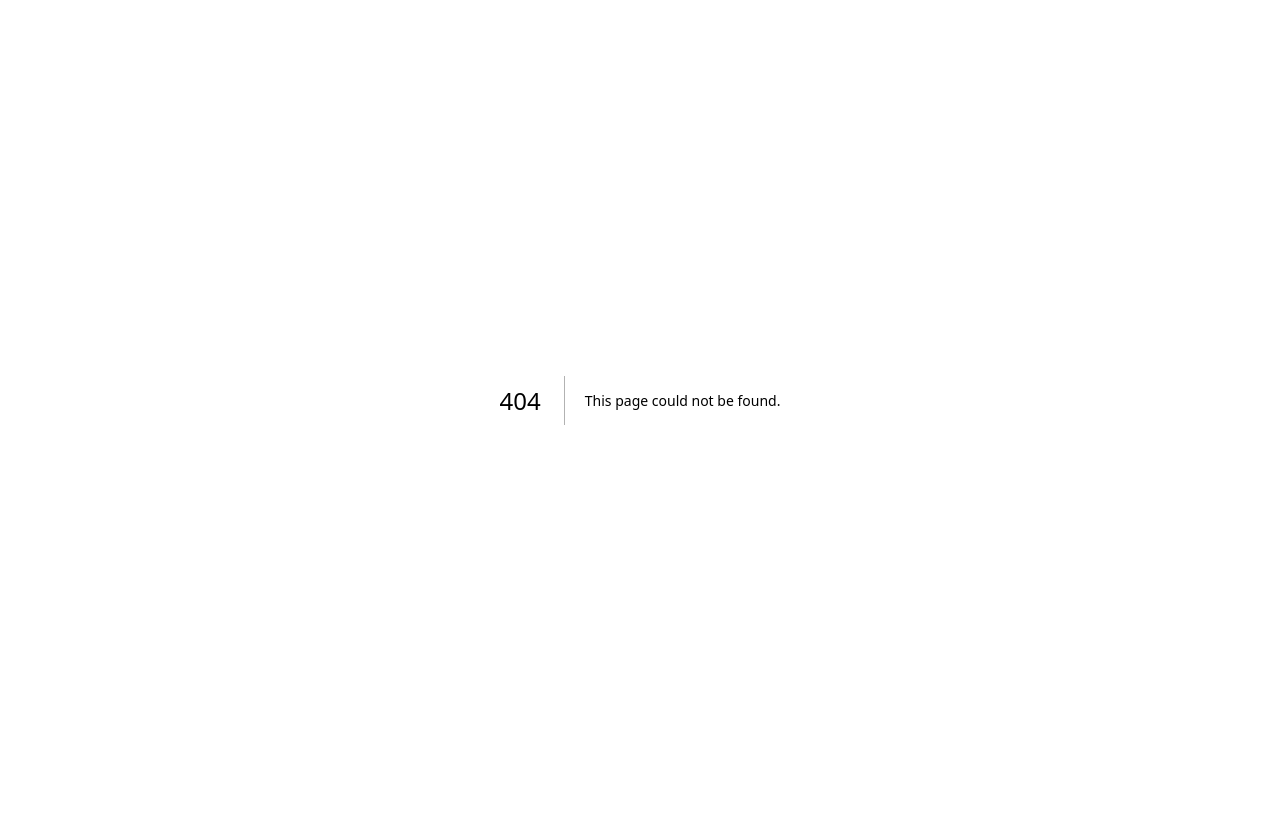
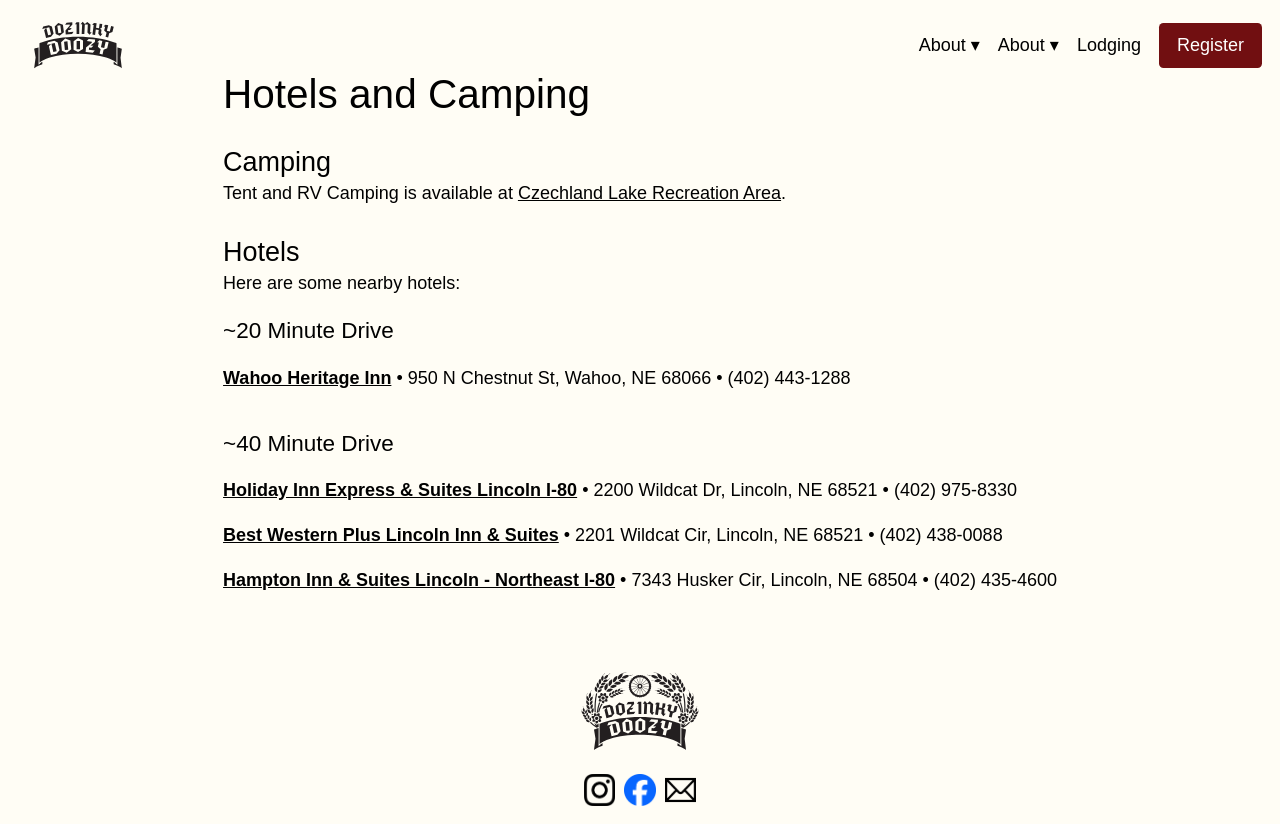
Before and after one commit to tblue1994/dozinky-doozy-website, a Next.js app: page /community-faq in a window 1280 px wide. Before the commit this address had no page. Before the commit the page ends 800 px from the top, so only its background shows below. Built offline with nearby package versions, Linux system fonts and the light colour scheme; a web font is replaced by a local one.

Commit message:
feat: add new event pages

```diff
--- /dev/null
+++ b/src/app/(details)/community-faq/page.tsx
@@ -0,0 +1,78 @@
+import { LodgingItem } from "@/app/components/LodgingItem";
+import { headerText } from "@/app/ui/fonts";
+import Link from "next/link";
+
+const hotels20 = [
+  {
+    name: "Wahoo Heritage Inn",
+    address: "950 N Chestnut St, Wahoo, NE 68066",
+    phone: "(402) 443-1288",
+    url: "https://www.wahooheritageinn.com/",
+  },
+];
+
+const hotels40 = [
+  {
+    name: "Holiday Inn Express & Suites Lincoln I-80",
+    address: "2200 Wildcat Dr, Lincoln, NE 68521",
+    phone: "(402) 975-8330",
+    url: "https://www.ihg.com/holidayinnexpress/hotels/us/en/lincoln/lnkwc/hoteldetail",
+  },
+  {
+    name: "Best Western Plus Lincoln Inn & Suites",
+    address: "2201 Wildcat Cir, Lincoln, NE 68521",
+    phone: "(402) 438-0088",
+    url: "https://www.bestwestern.com/en_US/book/hotels-in-lincoln/best-western-plus-lincoln-inn-suites/propertyCode.28075.html",
+  },
+  {
+    name: "Hampton Inn & Suites Lincoln - Northeast I-80",
+    address: "7343 Husker Cir, Lincoln, NE 68504",
+    phone: "(402) 435-4600",
+    url: "https://www.hilton.com/en/hotels/lnknhhx-hampton-suites-lincoln-northeast-i-80/",
+  },
+];
+
+const h2ClassNames = "text-2xl";
+const h3ClassNames = "text-xl";
+
+export default function Lodging() {
+  return (
+    <div className="flex flex-col gap-6 w-fit mx-auto">
+      <h1 className={`${headerText.className} text-4xl`}>Hotels and Camping</h1>
+      <section>
+        <h2 className={h2ClassNames}>Camping</h2>
+        <p>
+          Tent and RV Camping is available at{" "}
+          <Link
+            href="https://lpnnrd.org/outdoor-recreation/czechland-lake-recreation-area/"
+            target="_blank"
+            className="underline hover:text-venetian-red-600"
+          >
+            Czechland Lake Recreation Area
+          </Link>
+          .
+        </p>
+      </section>
+      <section>
+        <h2 className={h2ClassNames}>Hotels</h2>
+        Here are some nearby hotels:
+        <h3 className={`${h3ClassNames} mt-4`}>~20 Minute Drive</h3>
+        <ul>
+          {hotels20.map((h) => (
+            <li key={h.name} className="my-4">
+              <LodgingItem {...h} />
+            </li>
+          ))}
+        </ul>
+        <h3 className={`${h3ClassNames} mt-8`}>~40 Minute Drive</h3>
+        <ul>
+          {hotels40.map((h) => (
+            <li key={h.name} className="my-4">
+              <LodgingItem {...h} />
+            </li>
+          ))}
+        </ul>
+      </section>
+    </div>
+  );
+}
--- /dev/null
+++ b/src/app/(details)/rider-faq/page.tsx
@@ -0,0 +1,78 @@
+import { LodgingItem } from "@/app/components/LodgingItem";
+import { headerText } from "@/app/ui/fonts";
+import Link from "next/link";
+
+const hotels20 = [
+  {
+    name: "Wahoo Heritage Inn",
+    address: "950 N Chestnut St, Wahoo, NE 68066",
+    phone: "(402) 443-1288",
+    url: "https://www.wahooheritageinn.com/",
+  },
+];
+
+const hotels40 = [
+  {
+    name: "Holiday Inn Express & Suites Lincoln I-80",
+    address: "2200 Wildcat Dr, Lincoln, NE 68521",
+    phone: "(402) 975-8330",
+    url: "https://www.ihg.com/holidayinnexpress/hotels/us/en/lincoln/lnkwc/hoteldetail",
+  },
+  {
+    name: "Best Western Plus Lincoln Inn & Suites",
+    address: "2201 Wildcat Cir, Lincoln, NE 68521",
+    phone: "(402) 438-0088",
+    url: "https://www.bestwestern.com/en_US/book/hotels-in-lincoln/best-western-plus-lincoln-inn-suites/propertyCode.28075.html",
+  },
+  {
+    name: "Hampton Inn & Suites Lincoln - Northeast I-80",
+    address: "7343 Husker Cir, Lincoln, NE 68504",
+    phone: "(402) 435-4600",
+    url: "https://www.hilton.com/en/hotels/lnknhhx-hampton-suites-lincoln-northeast-i-80/",
+  },
+];
+
+const h2ClassNames = "text-2xl";
+const h3ClassNames = "text-xl";
+
+export default function Lodging() {
+  return (
+    <div className="flex flex-col gap-6 w-fit mx-auto">
+      <h1 className={`${headerText.className} text-4xl`}>Hotels and Camping</h1>
+      <section>
+        <h2 className={h2ClassNames}>Camping</h2>
+        <p>
+          Tent and RV Camping is available at{" "}
+          <Link
+            href="https://lpnnrd.org/outdoor-recreation/czechland-lake-recreation-area/"
+            target="_blank"
+            className="underline hover:text-venetian-red-600"
+          >
+            Czechland Lake Recreation Area
+          </Link>
+          .
+        </p>
+      </section>
+      <section>
+        <h2 className={h2ClassNames}>Hotels</h2>
+        Here are some nearby hotels:
+        <h3 className={`${h3ClassNames} mt-4`}>~20 Minute Drive</h3>
+        <ul>
+          {hotels20.map((h) => (
+            <li key={h.name} className="my-4">
+              <LodgingItem {...h} />
+            </li>
+          ))}
+        </ul>
+        <h3 className={`${h3ClassNames} mt-8`}>~40 Minute Drive</h3>
+        <ul>
+          {hotels40.map((h) => (
+            <li key={h.name} className="my-4">
+              <LodgingItem {...h} />
+            </li>
+          ))}
+        </ul>
+      </section>
+    </div>
+  );
+}
--- /dev/null
+++ b/src/app/(details)/rider-rules/page.tsx
@@ -0,0 +1,78 @@
+import { LodgingItem } from "@/app/components/LodgingItem";
+import { headerText } from "@/app/ui/fonts";
+import Link from "next/link";
+
+const hotels20 = [
+  {
+    name: "Wahoo Heritage Inn",
+    address: "950 N Chestnut St, Wahoo, NE 68066",
+    phone: "(402) 443-1288",
+    url: "https://www.wahooheritageinn.com/",
+  },
+];
+
+const hotels40 = [
+  {
+    name: "Holiday Inn Express & Suites Lincoln I-80",
+    address: "2200 Wildcat Dr, Lincoln, NE 68521",
+    phone: "(402) 975-8330",
+    url: "https://www.ihg.com/holidayinnexpress/hotels/us/en/lincoln/lnkwc/hoteldetail",
+  },
+  {
+    name: "Best Western Plus Lincoln Inn & Suites",
+    address: "2201 Wildcat Cir, Lincoln, NE 68521",
+    phone: "(402) 438-0088",
+    url: "https://www.bestwestern.com/en_US/book/hotels-in-lincoln/best-western-plus-lincoln-inn-suites/propertyCode.28075.html",
+  },
+  {
+    name: "Hampton Inn & Suites Lincoln - Northeast I-80",
+    address: "7343 Husker Cir, Lincoln, NE 68504",
+    phone: "(402) 435-4600",
+    url: "https://www.hilton.com/en/hotels/lnknhhx-hampton-suites-lincoln-northeast-i-80/",
+  },
+];
+
+const h2ClassNames = "text-2xl";
+const h3ClassNames = "text-xl";
+
+export default function Lodging() {
+  return (
+    <div className="flex flex-col gap-6 w-fit mx-auto">
+      <h1 className={`${headerText.className} text-4xl`}>Hotels and Camping</h1>
+      <section>
+        <h2 className={h2ClassNames}>Camping</h2>
+        <p>
+          Tent and RV Camping is available at{" "}
+          <Link
+            href="https://lpnnrd.org/outdoor-recreation/czechland-lake-recreation-area/"
+            target="_blank"
+            className="underline hover:text-venetian-red-600"
+          >
+            Czechland Lake Recreation Area
+          </Link>
+          .
+        </p>
+      </section>
+      <section>
+        <h2 className={h2ClassNames}>Hotels</h2>
+        Here are some nearby hotels:
+        <h3 className={`${h3ClassNames} mt-4`}>~20 Minute Drive</h3>
+        <ul>
+          {hotels20.map((h) => (
+            <li key={h.name} className="my-4">
+              <LodgingItem {...h} />
+            </li>
+          ))}
+        </ul>
+        <h3 className={`${h3ClassNames} mt-8`}>~40 Minute Drive</h3>
+        <ul>
+          {hotels40.map((h) => (
+            <li key={h.name} className="my-4">
+              <LodgingItem {...h} />
+            </li>
+          ))}
+        </ul>
+      </section>
+    </div>
+  );
+}
--- a/src/app/components/NavBar.tsx
+++ b/src/app/components/NavBar.tsx
@@ -17,7 +17,9 @@ const NavItems: NavItem[] = [
     text: "Event",
     children: [
       { href: "/routes", text: "Routes" },
-      // { href: "/faq", text: "FAQ" },
+      { href: "/rider-faq", text: "Rider FAQ" },
+      { href: "/rider-rules", text: "Rider Rules" },
+      { href: "/community-faq", text: "Community FAQ" },
     ],
   },
   {
```
